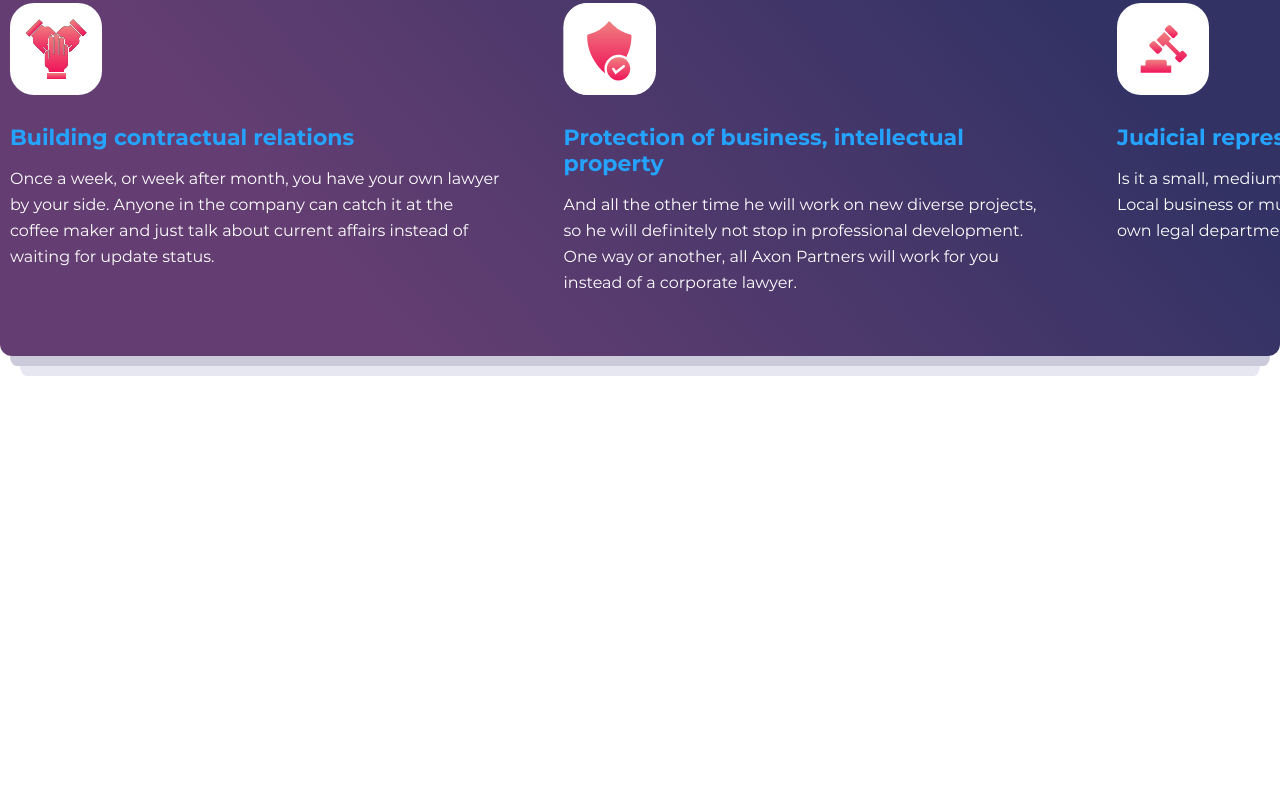
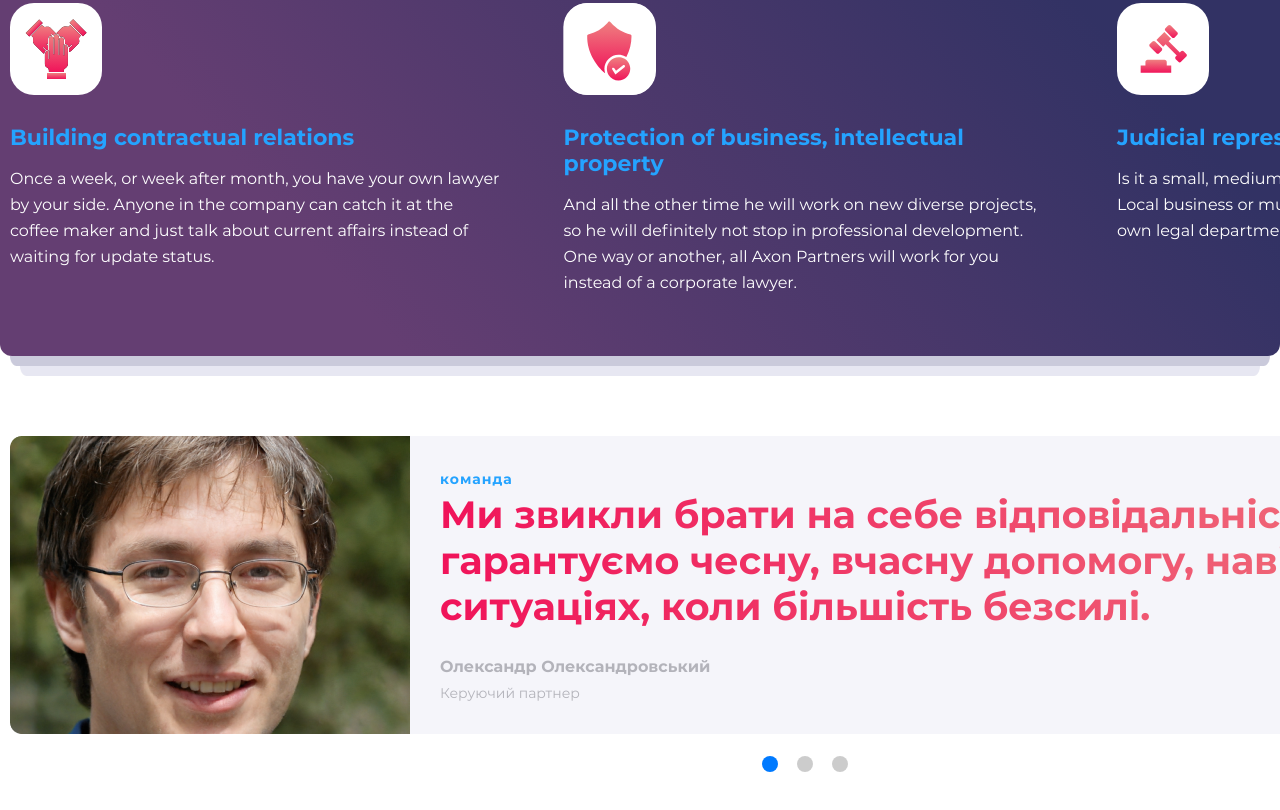
Before and after one commit to MihajlovicSS/MihajlovicSS.github.io, a plain HTML site: page index.html in a window 1280 px wide. Shown: the part 1871-2681 px from the top of the page. Before the commit the page ends 2327 px from the top, so only its background shows below. Drawn offline with nearby package versions, Linux system fonts and the light colour scheme; files whose address does not match are found by name.

Commit message:
26.11 swiper

```diff
--- a/index.html
+++ b/index.html
@@ -12,7 +12,6 @@
 
 <body>
 	<div class="wrapper">
-		<div class="wrapper-for-h">
 		<header class="main-header">
 			<div class="container main-header__container">
 				<section class="main-header__logo">
@@ -82,8 +81,7 @@
 				<ul class="preferences__list">
 					<li class="preferences__li"><a href="#"
 							class="preferences__link preferences__link--gradient">Consistent</a></li>
-						<li class="preferences__li"><a href="#"
-								class="preferences__link">Customer oriented</a></li>
+					<li class="preferences__li"><a href="#" class="preferences__link">Customer oriented</a></li>
 					<li class="preferences__li"><a href="#" class="preferences__link">Innovative</a></li>
 					<li class="preferences__li"><a href="#" class="preferences__link">Business oriented</a></li>
 				</ul>
@@ -105,7 +103,9 @@
 							<img src="img/svg/it-and-ecommerce.svg" alt="it-and-ecommerce" class="advantage__image-svg">
 						</div>
 						<h3 class="advantage__title">IT and e-commerce</h3>
-							<p class="advantage__text">An endless stream of contracts, tax issues, labor relations, corporate papers - legal work distracts you from doing business. But there is not much work to do to hire an in-house lawyer.</p>
+						<p class="advantage__text">An endless stream of contracts, tax issues, labor relations,
+							corporate papers - legal work distracts you from doing business. But there is not much work
+							to do to hire an in-house lawyer.</p>
 					</div>
 					<div class="advantage">
 						<div class="advantage__image-wrap">
@@ -113,46 +113,109 @@
 						</div>
 						<h3 class="advantage__title">Comprehensive daily
 							legal support</h3>
-							<p class="advantage__text">In addition, over time, the work will become the same type and uninteresting for a full-time lawyer. And we know very well how difficult it is to find a good candidate with experience in the field of information technology in Ukraine.</p>
+						<p class="advantage__text">In addition, over time, the work will become the same type and
+							uninteresting for a full-time lawyer. And we know very well how difficult it is to find a
+							good candidate with experience in the field of information technology in Ukraine.</p>
 					</div>
 					<div class="advantage">
 						<div class="advantage__image-wrap">
-								<img src="img/svg/coprorate-relationships.svg" alt="it-and-ecommerce" class="advantage__image-svg">
+							<img src="img/svg/coprorate-relationships.svg" alt="it-and-ecommerce"
+								class="advantage__image-svg">
 						</div>
 						<h3 class="advantage__title">Structuring corporate relationships</h3>
-							<p class="advantage__text">Instead of just providing legal services, we will hire a lawyer or a whole team that will fit into the daily life of your company.</p>
+						<p class="advantage__text">Instead of just providing legal services, we will hire a lawyer or a
+							whole team that will fit into the daily life of your company.</p>
 					</div>
 					<div class="advantage">
 						<div class="advantage__image-wrap">
-								<img src="img/svg/building-relations.svg" alt="it-and-ecommerce" class="advantage__image-svg">
+							<img src="img/svg/building-relations.svg" alt="it-and-ecommerce"
+								class="advantage__image-svg">
 						</div>
 						<h3 class="advantage__title">Building contractual relations</h3>
-							<p class="advantage__text">Once a week, or week after month, you have your own lawyer by your side. Anyone in the company can catch it at the coffee maker and just talk about current affairs instead of waiting for update status.</p>
+						<p class="advantage__text">Once a week, or week after month, you have your own lawyer by your
+							side. Anyone in the company can catch it at the coffee maker and just talk about current
+							affairs instead of waiting for update status.</p>
 					</div>
 					<div class="advantage">
 						<div class="advantage__image-wrap">
 							<img src="img/svg/protection.svg" alt="it-and-ecommerce" class="advantage__image-svg">
 						</div>
 						<h3 class="advantage__title">Protection of business, intellectual property</h3>
-							<p class="advantage__text">And all the other time he will work on new diverse projects, so he will definitely not stop in professional development. One way or another, all Axon Partners will work for you instead of a corporate lawyer.</p>
+						<p class="advantage__text">And all the other time he will work on new diverse projects, so he
+							will definitely not stop in professional development. One way or another, all Axon Partners
+							will work for you instead of a corporate lawyer.</p>
 					</div>
 					<div class="advantage">
 						<div class="advantage__image-wrap">
 							<img src="img/svg/judicial.svg" alt="it-and-ecommerce" class="advantage__image-svg">
 						</div>
 						<h3 class="advantage__title">Judicial representation</h3>
-							<p class="advantage__text">Is it a small, medium-sized company or a market leader? Local business or multinational company? Do you have your own legal department or not?</p>
+						<p class="advantage__text">Is it a small, medium-sized company or a market leader? Local
+							business or multinational company? Do you have your own legal department or not?</p>
 					</div>
 				</div>
 			</div>
 		</section>
 	</div>
+	<section class="slider">
+		<div class="slider__container container">
+			<div class="swiper">
+				<div class="swiper-wrapper">
+					<div class="swiper-slide">
+						<article class="slider__slide slide">
+							<div class="slide__image-block">
+								<img src="img/png/oleksandrovskiy.png" alt="oleksand oleksandrovskiy"
+									class="slide__image">
 							</div>
-	<section class="carousel">
-		<div class="carousel__container container">
-
+							<div class="slide__description">
+								<a href="#" class="slide__link">команда</a>
+								<blockquote class="slide__quote">Ми звикли брати на себе відповідальність та завжди
+									гарантуємо чесну, вчасну допомогу, навіть у ситуаціях, коли більшість безсилі.
+								</blockquote>
+								<span class="slide__name">Олександр Олександровський</span>
+								<span class="slide__position">Керуючий партнер</span>
+							</div>
+						</article>
+					</div>
+					<div class="swiper-slide">
+						<article class="slider__slide slide">
+							<div class="slide__image-block">
+								<img src="img/png/oleksandrovskiy.png" alt="oleksand oleksandrovskiy"
+									class="slide__image">
+							</div>
+							<div class="slide__description">
+								<a href="#" class="slide__link">команда</a>
+								<blockquote class="slide__quote">Ми звикли брати на себе відповідальність та завжди
+									гарантуємо чесну, вчасну допомогу, навіть у ситуаціях, коли більшість безсилі.
+								</blockquote>
+								<span class="slide__name">Олександр Олександровський</span>
+								<span class="slide__position">Керуючий партнер</span>
+							</div>
+						</article>
+					</div>
+					<div class="swiper-slide">
+						<article class="slider__slide slide">
+							<div class="slide__image-block">
+								<img src="img/png/oleksandrovskiy.png" alt="oleksand oleksandrovskiy"
+									class="slide__image">
+							</div>
+							<div class="slide__description">
+								<a href="#" class="slide__link">команда</a>
+								<blockquote class="slide__quote">Ми звикли брати на себе відповідальність та завжди
+									гарантуємо чесну, вчасну допомогу, навіть у ситуаціях, коли більшість безсилі.
+								</blockquote>
+								<span class="slide__name">Олександр Олександровський</span>
+								<span class="slide__position">Керуючий партнер</span>
+							</div>
+						</article>
+					</div>
+				</div>
+				<div class="swiper-pagination"></div>
+			</div>
 		</div>
 	</section>
+	<script src="https://unpkg.com/swiper@7/swiper-bundle.min.js"></script>
+	<script src="js/script-swiper.js"></script>
 </body>
 
 </html>
--- /dev/null
+++ b/js/script-swiper.js
@@ -0,0 +1,9 @@
+new Swiper('.swiper', {
+    // Optional parameters
+    loop: true,
+
+    pagination: {
+      el: '.swiper-pagination',
+      clickable: true,
+    }
+  });
--- a/scss/_main.scss
+++ b/scss/_main.scss
@@ -12,7 +12,9 @@ body{
 	background-color: white;
 }
 .wrapper{
-	background-image: $gradient-supersoft;
+	background: url(../img/png/H-symbol.png) no-repeat top center,
+				$gradient-supersoft;
+	background-size: 872px 1000px, auto auto;
 	border-width: 0;
 	border-bottom-left-radius: 12px;
 	border-bottom-right-radius: 12px;
@@ -36,10 +38,6 @@ body{
 	bottom: -20px;
 	left: 20px;
 }
-.wrapper-for-h{
-	background: url(../img/png/H-symbol.png) no-repeat top center;
-	background-size: 872px 1000px;
-}
 .container{
 	width: 1620px;
 	padding: 0 10px;
--- a/scss/pages/main/_main_advantages.scss
+++ b/scss/pages/main/_main_advantages.scss
@@ -37,8 +37,6 @@
             align-items: center;
             margin-bottom: 30px;
         }
-        &__image-svg{
-        }
         &__title{
             color: $active-regular;
             margin-bottom: 15px;
--- a/scss/pages/main/_main_carousel.scss
+++ /dev/null
@@ -1,3 +0,0 @@
-.carousel{
-    height: 100px;
-}
--- /dev/null
+++ b/scss/pages/main/_main_swiper.scss
@@ -0,0 +1,52 @@
+.slider{
+    @include main-paddings(80px, 0, 30px);
+    .swiper {
+        width: 100%;
+        padding-bottom: 46px;
+    }
+    .slide{
+        display: flex;
+        &__image-block{
+            width: 400px;
+            height: 298px;
+        }
+        &__description{
+            flex-grow: 1;
+            padding: 30px;
+            background-color: $bg;
+        }
+        &__link{
+            @include fonts(14px, 17px, 700, $active-regular, 1px);
+            margin-bottom: 5px;
+        }
+        &__link::after{
+            @include arrow-small;
+            top: 6px;
+            right: -10px;
+        }
+        &__quote{
+            @include gradient-text;
+            @extend %hero-text;
+            margin-bottom: 27px;
+        }
+        &__name, &__position{
+            display: block;
+        }
+        &__name{
+            @include fonts(16px, 19px, 700, $text, false);
+            margin-bottom: 6px;
+        }
+        &__position{
+            @include fonts(14px, 22px, 400, $text, false);
+        }
+    }
+}
+.swiper-horizontal > .swiper-pagination-bullets{
+    bottom: 0;
+}
+.swiper-pagination-horizontal.swiper-pagination-bullets .swiper-pagination-bullet{
+    width: 16px;
+    height: 16px;
+    margin-right: 15px;
+    color: $active-regular;
+}
--- a/scss/style.scss
+++ b/scss/style.scss
@@ -16,6 +16,7 @@
 /* 1) @import
 -------------------------*/
 @import "_reset";
+@import url('https://unpkg.com/swiper@7/swiper-bundle.min.css');
 @import "_fonts";
 @import "_variables";
 @import "_mixins";
@@ -28,4 +29,4 @@
 @import "pages/main/_main_screen";
 @import "pages/main/_main_preferences";
 @import "pages/main/_main_advantages";
-@import "pages/main/_main_carousel";
+@import "pages/main/main_swiper";
```
Also changed, not shown: css/style.css, css/style.min.css, img/png/oleksandrovskiy.png (added), lib/swiper/swiper.min.css (added), lib/swiper/swiper.min.js (added), 2 other files. Lines whose indentation alone changed are shown as unchanged.
